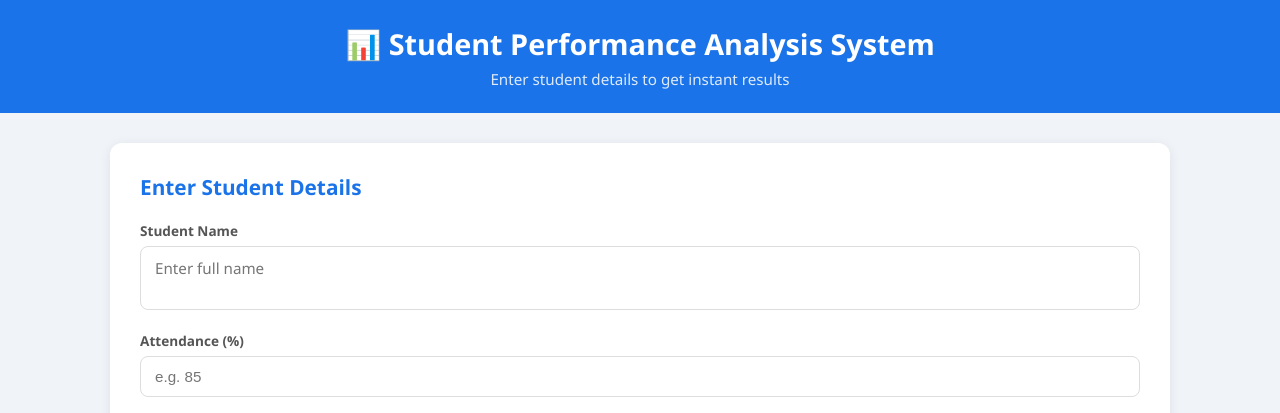
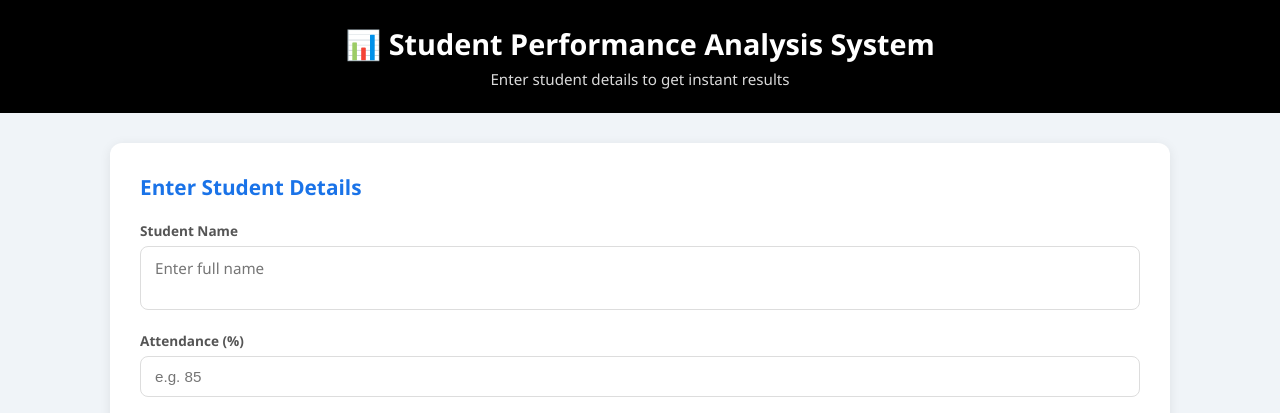
Before and after one commit to sarmasvali391-rgb/student-performance, a Flask app: page / in a window 1280 px wide. Shown: the top 413 px of the page. Run offline with Flask 3, Linux system fonts and the light colour scheme.

Commit message:
black header

```diff
--- a/static/style.css
+++ b/static/style.css
@@ -11,7 +11,7 @@ body {
 }
 
 header {
-  background: #1a73e8;
+  background: #000000;
   color: white;
   padding: 24px 40px;
   text-align: center;
```
